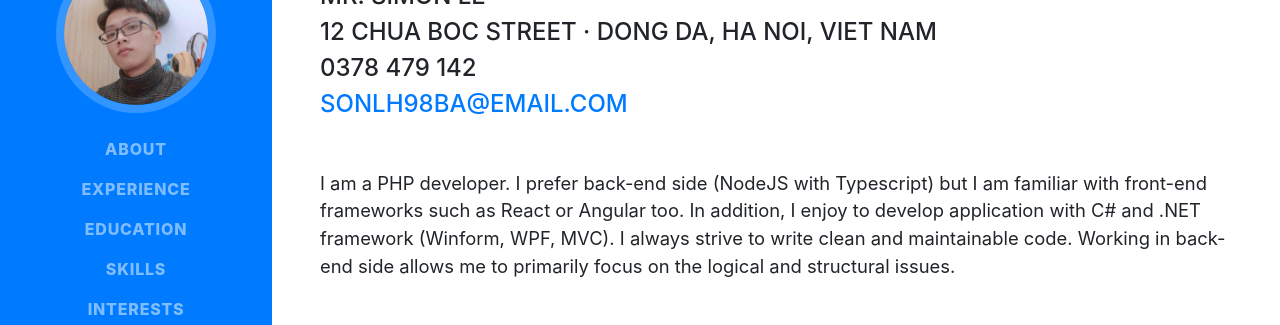
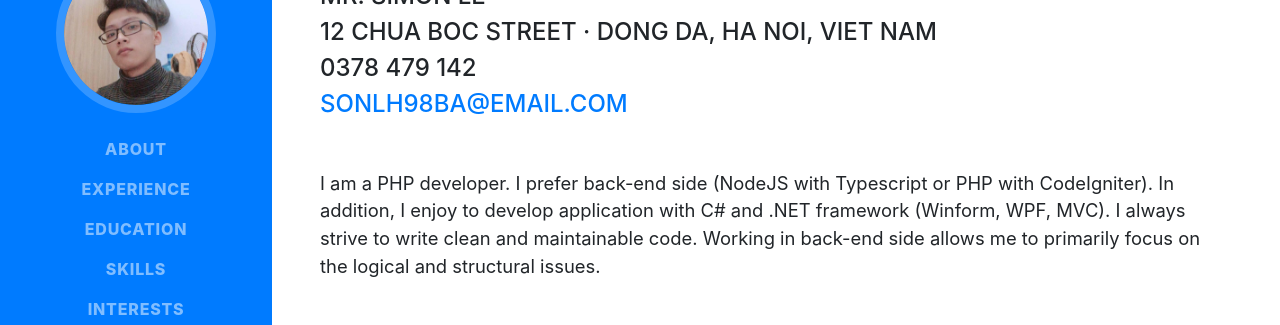
Before and after one commit to sonlh98ba/sonlh98ba.github.io, a website with bundled scripts: page index.html in a window 1280 px wide. Shown: the part 243-568 px from the top of the page. Built offline with nearby package versions, Linux system fonts and the light colour scheme; a web font is replaced by a local one.

Commit message:
Update index.html

```diff
--- a/index.html
+++ b/index.html
@@ -72,10 +72,10 @@
           </br>0378 479 142
           </br><a href="mailto:sonlh98ba@email.com">sonlh98ba@email.com</a>
         </div>
-        <p class="lead mb-5">I am a PHP developer. I prefer back-end side (NodeJS with Typescript) but I am familiar
-          with front-end frameworks such as React or Angular too. In addition, I enjoy to develop application with C#
-          and .NET framework (Winform, WPF, MVC). I always strive to write clean and maintainable code. Working in
-          back-end side allows me to primarily focus on the logical and structural issues.</p>
+        <p class="lead mb-5">I am a PHP developer. I prefer back-end side (NodeJS with Typescript or PHP with
+          CodeIgniter). In addition, I enjoy to develop application with C# and .NET framework (Winform, WPF, MVC). I
+          always strive to write clean and maintainable code. Working in back-end side allows me to primarily focus on
+          the logical and structural issues.</p>
         <div class="social-icons">
           <a href="#">
             <i class="fab fa-linkedin-in" target="_blank"></i>
@@ -237,7 +237,7 @@
             Basic Data Structure and Algorithms</li>
           <li>
             <i class="fa-li fa fa-check"></i>
-            Source Control: GIT, SVN</li>
+            Source Control: GIT</li>
         </ul>
 
       </div>
```
